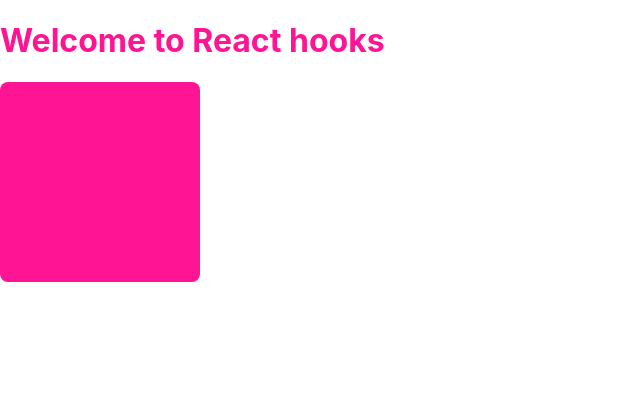
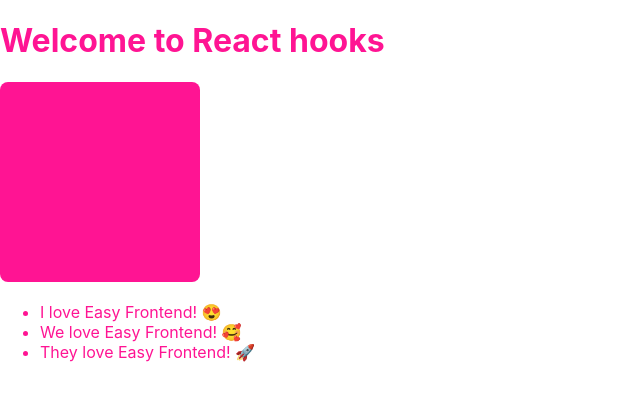
Before and after one commit to haiman232/react-hooks-basic, a React (Create React App) app: page / in a window 1280 px wide. Shown: the top 400 px of the page, without its empty margins (0-640 px from the left). Built offline with nearby package versions, Linux system fonts and the light colour scheme.

Commit message:
todolist: delete todo

```diff
--- a/src/App.js
+++ b/src/App.js
@@ -1,11 +1,30 @@
 import './App.scss';
+import {useState} from 'react';
 import ColorBox from './components/ColorBox';
+import TodoList from './components/TodoList';
 
 function App() {
+  const [todoList, setTodoList] = useState([
+    { id: 1, title: 'I love Easy Frontend! 😍 ' },
+    { id: 2, title: 'We love Easy Frontend! 🥰 ' },
+    { id: 3, title: 'They love Easy Frontend! 🚀 ' },
+    ]);
+
+    function handleTodoClick(todo) {
+      console.log(todo);
+      const index = todoList.findIndex(x => x.id === todo.id);
+      if(index < 0) return;
+
+      const newTodoList = [...todoList];
+      newTodoList.splice(index, 1);
+      setTodoList(newTodoList);
+    }
+
   return (
     <div className="app">
       <h1>Welcome to React hooks</h1>
       <ColorBox />
+      <TodoList todos={todoList} onTodoClick={handleTodoClick}/>
     </div>
   );
 }
--- a/src/components/ColorBox/index.jsx
+++ b/src/components/ColorBox/index.jsx
@@ -1,5 +1,4 @@
-import React, {useState} from 'react';
-import PropTypes from 'prop-types';
+import React, { useState } from 'react';
 import './ColorBox.scss';
 
 ColorBox.propTypes = {
@@ -35,5 +34,4 @@
     );
 }
 
-export default
-ColorBox;
+export default ColorBox;
--- /dev/null
+++ b/src/components/TodoList/index.jsx
@@ -0,0 +1,39 @@
+import React from 'react';
+import PropTypes from 'prop-types';
+
+TodoList.propTypes = {
+    todos: PropTypes.array,
+    onTodoClick: PropTypes.func,
+};
+
+TodoList.defaultProps = {
+    todos: [],
+    onTodoClick: null,
+};
+
+function TodoList(props) {
+    const {todos, onTodoClick} = props;
+
+    function handleClick(todo) {
+        if(onTodoClick){
+            onTodoClick(todo);
+        }
+    }
+
+    return (
+        <div>
+            <ul className="todo-list">
+                {todos.map(todo => (
+                    <li
+                        key={todo.id}
+                        onClick={() => handleClick(todo)}
+                    >
+                        {todo.title}
+                    </li>
+                ))}
+            </ul>
+        </div>
+    );
+}
+
+export default TodoList;
```
